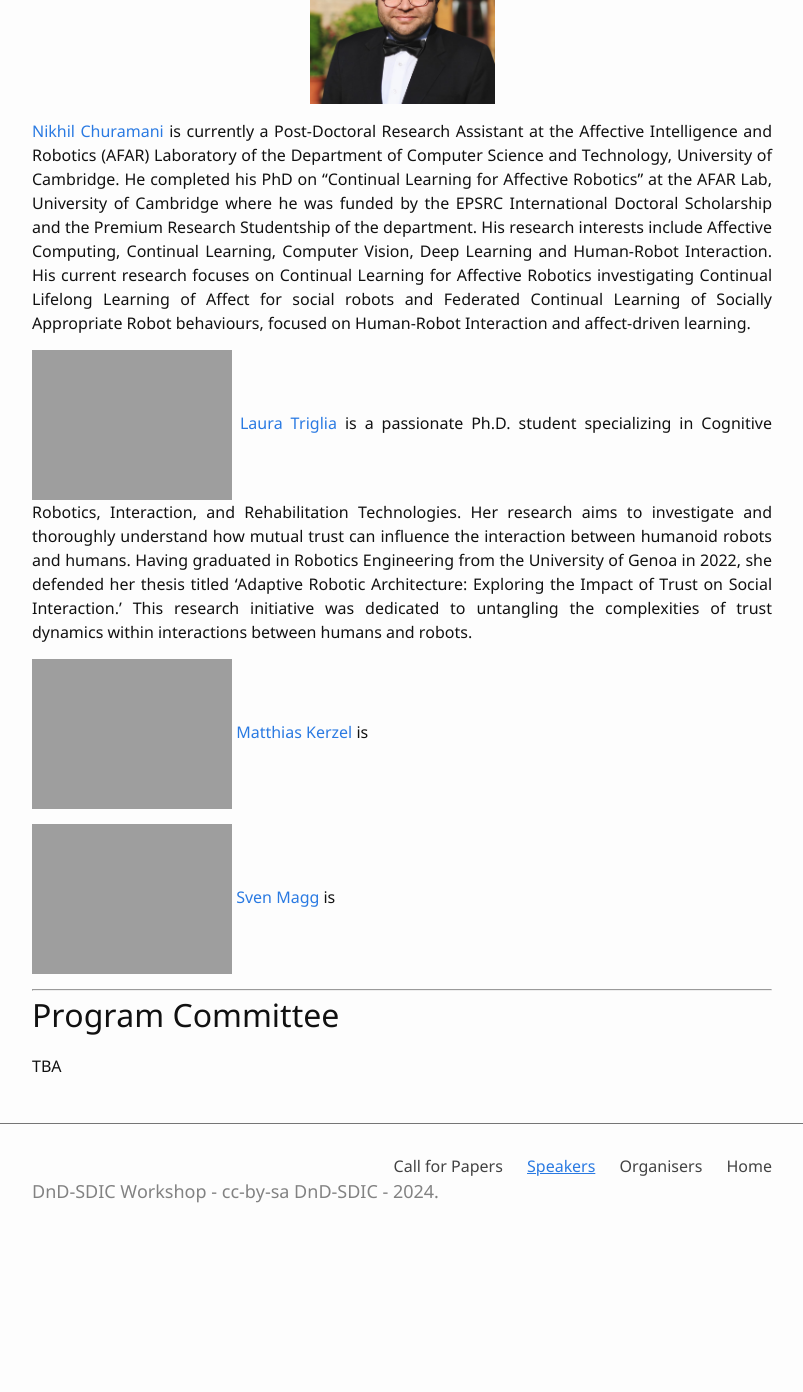
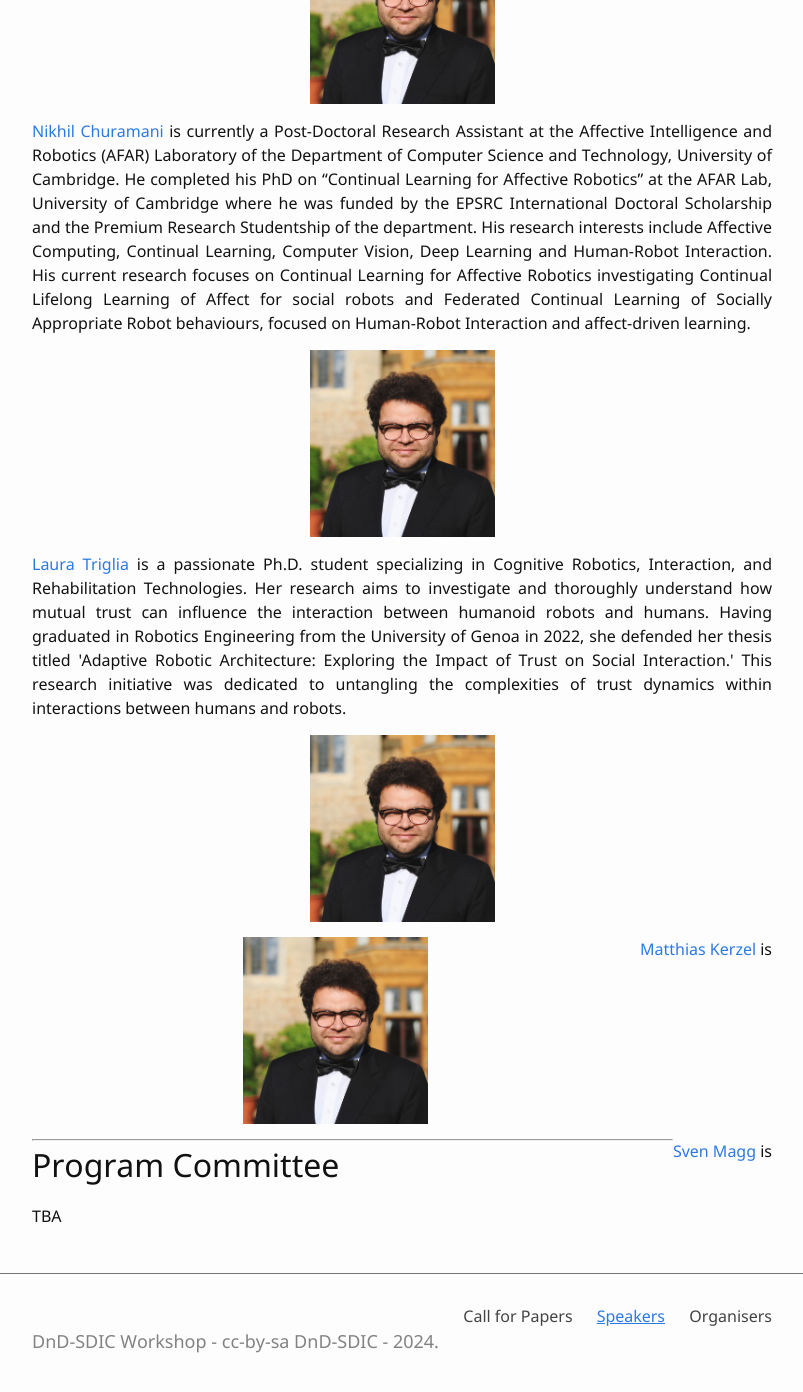
Before and after one commit to DnD-SIDC/dnd-sidc.github.io, a Jekyll site: the page built from 3-speakers.md, in a window 1280 px wide and 1400 px high, scrolled down 477 px. Shown: the top 1392 px of the window, without its empty margins (238-1041 px from the left). Built offline with Jekyll 4.4.1, drawn with Linux system fonts in a browser that asks for light colours; before the commit the page ends 1727 px from its top, so only the background shows below that.

Commit message:
template

```diff
--- a/3-speakers.md
+++ b/3-speakers.md
@@ -6,24 +6,24 @@ nav: true
 # Organizing Committee
 
 {% include figure_left.html img="pablo.jpg" alt="Pablo" width="25%" %}
-<a href="#/">Pablo Barros</a> is
+<p style="float: right;width=75%"><a href="#/">Pablo Barros</a> is </p>
 
-
+<br/>
 {% include figure_left.html img="nikhil.jpg" alt="Nikhil" width="25%" %}
-<p style="float: right;"><a href="https://nchuramani.github.io" target="_blank">Nikhil Churamani</a> is currently a Post-Doctoral Research Assistant at the Affective Intelligence and Robotics (AFAR) Laboratory of the Department of Computer Science and Technology, University of Cambridge. He completed his PhD on “Continual Learning for Affective Robotics” at the AFAR Lab, University of Cambridge where he was funded by the EPSRC International Doctoral Scholarship and the Premium Research Studentship of the department. His research interests include Affective Computing, Continual Learning, Computer Vision, Deep Learning and Human-Robot Interaction. His current research focuses on Continual Learning for Affective Robotics investigating Continual Lifelong Learning of Affect for social robots and Federated Continual Learning of Socially Appropriate Robot behaviours, focused on Human-Robot Interaction and affect-driven learning.</p>
+<p style="float: right;width=75%"><a href="https://nchuramani.github.io" target="_blank">Nikhil Churamani</a> is currently a Post-Doctoral Research Assistant at the Affective Intelligence and Robotics (AFAR) Laboratory of the Department of Computer Science and Technology, University of Cambridge. He completed his PhD on “Continual Learning for Affective Robotics” at the AFAR Lab, University of Cambridge where he was funded by the EPSRC International Doctoral Scholarship and the Premium Research Studentship of the department. His research interests include Affective Computing, Continual Learning, Computer Vision, Deep Learning and Human-Robot Interaction. His current research focuses on Continual Learning for Affective Robotics investigating Continual Lifelong Learning of Affect for social robots and Federated Continual Learning of Socially Appropriate Robot behaviours, focused on Human-Robot Interaction and affect-driven learning.</p>
 
 
 
 
-![image-left]({{ site.url }}{{ site.baseurl }}/images/laura.jpg){: .align-left style="width:200px;"}
-<a href="#/">Laura Triglia</a> is a passionate Ph.D. student specializing in Cognitive Robotics, Interaction, and Rehabilitation Technologies. Her research aims to investigate and thoroughly understand how mutual trust can influence the interaction between humanoid robots and humans. Having graduated in Robotics Engineering from the University of Genoa in 2022, she defended her thesis titled 'Adaptive Robotic Architecture: Exploring the Impact of Trust on Social Interaction.' This research initiative was dedicated to untangling the complexities of trust dynamics within interactions between humans and robots.
+{% include figure_left.html img="nikhil.jpg" alt="Nikhil" width="25%" %}
+<p style="float: right;width=75%"><a href="#/">Laura Triglia</a> is a passionate Ph.D. student specializing in Cognitive Robotics, Interaction, and Rehabilitation Technologies. Her research aims to investigate and thoroughly understand how mutual trust can influence the interaction between humanoid robots and humans. Having graduated in Robotics Engineering from the University of Genoa in 2022, she defended her thesis titled 'Adaptive Robotic Architecture: Exploring the Impact of Trust on Social Interaction.' This research initiative was dedicated to untangling the complexities of trust dynamics within interactions between humans and robots.</p>
 
-![image-left]({{ site.url }}{{ site.baseurl }}/images/matthias.jpg){: .align-left style="width:200px;"}
-<a href="#">Matthias Kerzel</a> is
+{% include figure_left.html img="nikhil.jpg" alt="Nikhil" width="25%" %}
+<p style="float: right;width=75%"><a href="#">Matthias Kerzel</a> is </p>
 
 
-![image-left]({{ site.url }}{{ site.baseurl }}/images/sven.jpg){: .align-left style="width:200px;"}
-<a href="#">Sven Magg</a> is
+{% include figure_left.html img="nikhil.jpg" alt="Nikhil" width="25%" %}
+<p style="float: right;width=75%"><a href="#">Sven Magg</a> is </p>
 
 --------------------------------------
 
```
Also changed, not shown: 4-organisers.md (+12 -10 lines), index.md (+0 -1 lines).
